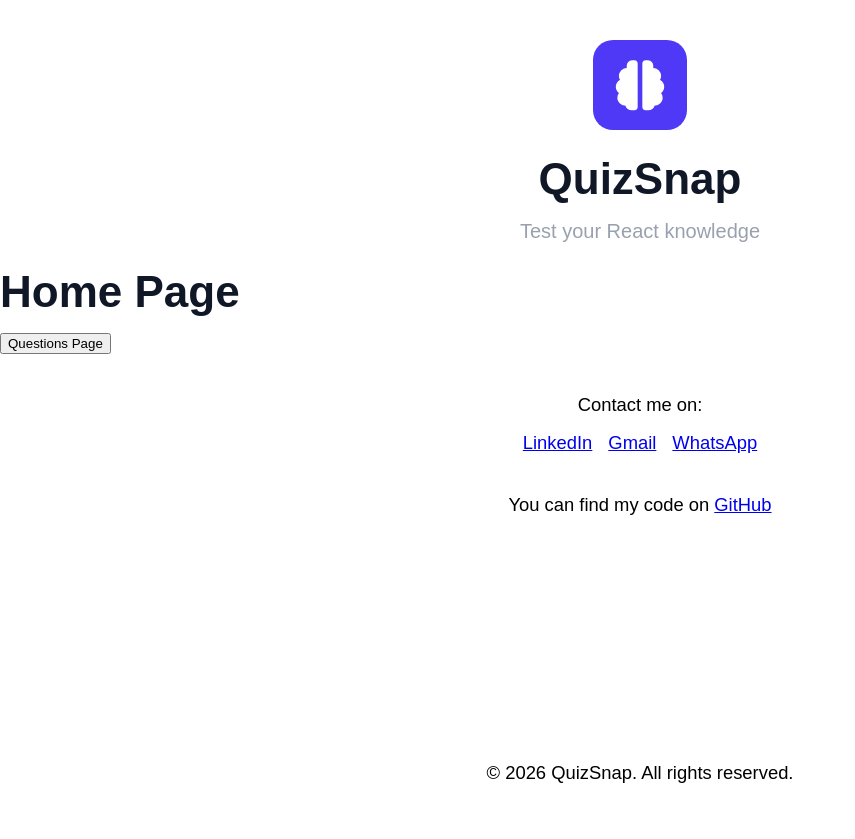
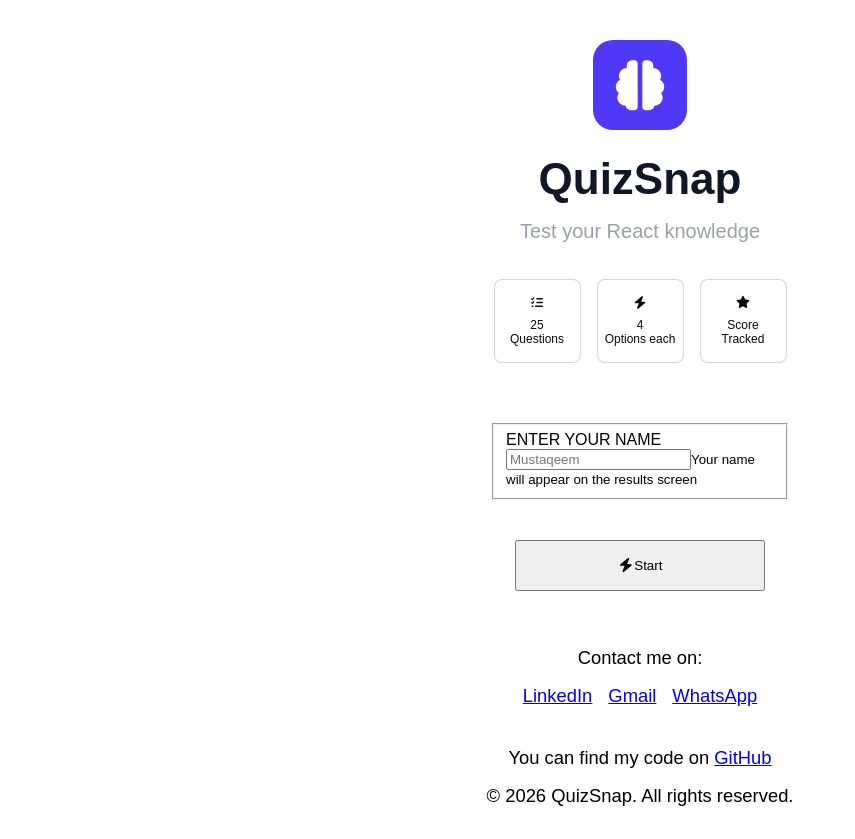
Before and after one commit to mustaqeem-2001/day1_QuizSnap, a React (Vite) app: page / in a window 1280 px wide. Shown: the whole page, without its empty margins (0-855 px from the left). Before the commit the page ends 800 px from the top, so only its background shows below. Built offline with nearby package versions, Linux system fonts and the light colour scheme.

Commit message:
feat/structure of home page and some styling

```diff
--- a/src/App.jsx
+++ b/src/App.jsx
@@ -1,5 +1,4 @@
 import { BrowserRouter } from "react-router-dom";
-import Routes from "./config/AppRoutes.jsx";
 import AppRoutes from "./config/AppRoutes.jsx";
 import Header from "./components/Header.jsx";
 import Footer from "./components/Footer.jsx";
--- a/src/components/Footer.jsx
+++ b/src/components/Footer.jsx
@@ -1,4 +1,4 @@
-export default function Header() {
+export default function Footer() {
     const currentYear = new Date().getFullYear();
 
     return (
--- a/src/index.css
+++ b/src/index.css
@@ -2,6 +2,15 @@ body {
     padding: 0;
     margin: 0;
     font-family: sans-serif, 'Lucida Sans', 'Lucida Sans Regular', Arial;
+    display: flex;
+    flex-direction: column;
+    min-height: 100vh;
+    max-width: 300px;
+    margin: auto;
+}
+
+#root {
+    flex: 1;
 }
 
 h1 {
@@ -24,7 +33,7 @@ p {
 
 header {
     text-align: center;
-    Padding-top: 2.5rem;
+    padding-top: 2.5rem;
 }
 
 .fa-brain {
@@ -48,9 +57,40 @@ header {
 /* ------------------------------------------------------------------- */
 /* Main Content */
 
+main {
+    display: flex;
+    align-items: center;
+    flex-direction: column;
+    padding: 1rem 0;
+    gap: 2.5rem;
+}
 
+main button {
+    padding: 1rem;
+    width: 250px;
+}
 
+.container {
+    display: flex;
+    gap: 1rem;
+    margin: 1.25rem 0;
+}
 
+.container > div {
+    border-radius: 8px;
+    border: 1px solid rgba(197, 194, 194, 0.685);
+    text-align: center;
+    white-space: nowrap;
+    font-size: .75rem;
+    width: 85px;
+    padding: 1rem 0;
+    background-color: #ffffff;
+    color: #09090b;
+}
+
+.mt {
+    margin-top: .5rem;
+}
 
 
 
@@ -69,6 +109,7 @@ footer {
     align-items: center;
     padding: 2.5rem 1rem 1rem;
     font-size: 1.15rem;
+    margin-top: auto;
 }
 
 
@@ -88,7 +129,7 @@ footer {
 
 
 .copyright {
-    position: absolute;
+    position:relative;
     bottom: 0;
     padding: 1rem 0;
     white-space: nowrap;
--- a/src/pages/Home.jsx
+++ b/src/pages/Home.jsx
@@ -1,4 +1,5 @@
 import { Link } from "react-router-dom"
+import "@fortawesome/fontawesome-free/css/all.css";
 
 export default function Home() {
     // const navigate = useNavigate();
@@ -8,11 +9,35 @@ export default function Home() {
     // }
 
     return (
-        <>
-            <h1>Home Page</h1>
+        <main>
+            <div className="container">
+                <div className="total-questions">
+                    <i class="fa-solid fa-list-check"></i>
+                    <p className="mt">25</p>
+                    <p>Questions</p>
+                </div>
+                <div className="options">
+                    <i className="fa-solid fa-bolt"></i>
+                    <p className="mt">4</p>
+                    <p>Options each</p>
+                </div>
+                <div className="score">
+                    <i class="fa-solid fa-star"></i>
+                    <p className="mt">Score</p>
+                    <p>Tracked</p>
+                </div>
+            </div>
+            <fieldset className="name-fieldset">
+                <label htmlFor="userName" className="name-lebel">ENTER YOUR NAME </label>
+                <input type="text" placeholder="Mustaqeem" className="name-input" id="userName"/>
+                <small className="name-helper-text">Your name will appear on the results screen</small>
+            </fieldset>
             <Link to="/question">
-                <button>Questions Page</button>
+                <button>
+                    <i className="fa-solid fa-bolt"></i>
+                    Start
+                </button>
             </Link>
-        </>
+        </main>
     )
 }
```
